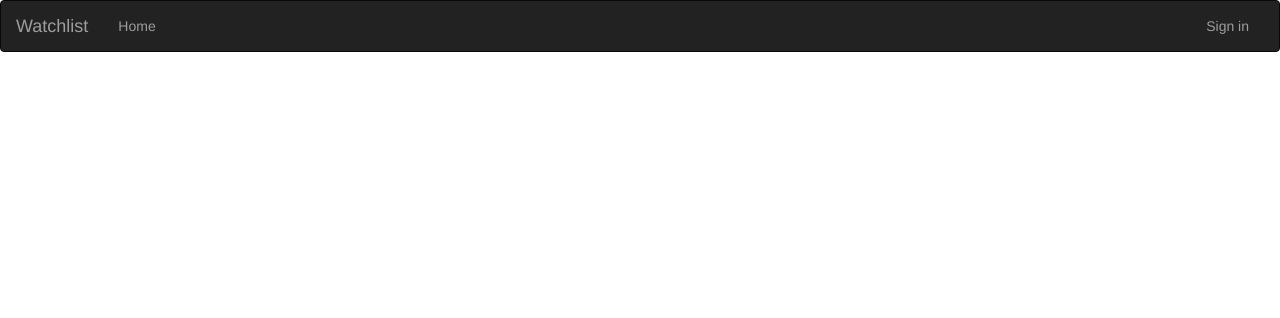
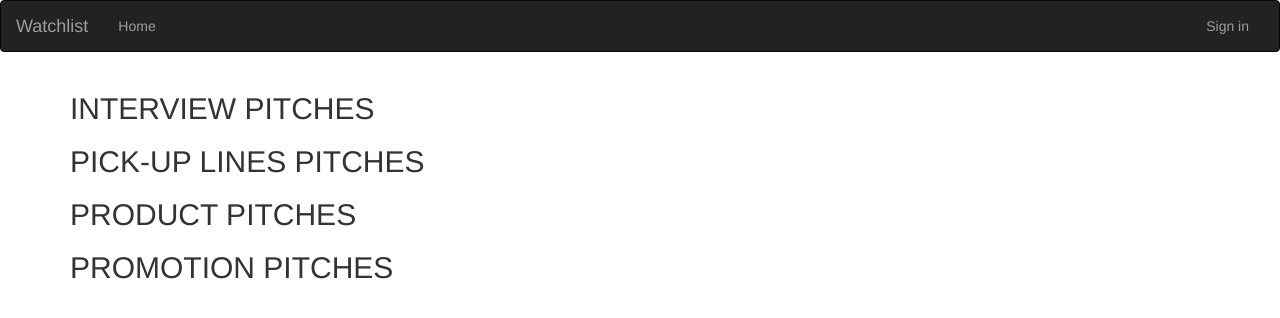
Before and after one commit to Derrick-Nyongesa/Blog, a Flask app: page / in a window 1280 px wide. Shown: the top 318 px of the page. Run offline with Flask 2, Linux system fonts and the light colour scheme; data that the repository does not hold is empty; some libraries are stand-ins or nearby versions.

Commit message:
added view and template to display the pitches

```diff
--- a/app/main/views.py
+++ b/app/main/views.py
@@ -8,7 +8,15 @@ from .forms import UpdateProfile,NewPitch
 
 @main.route('/')
 def index():
-    return render_template('/index.html')
+    pitches =  Pitch.query.all()
+    interview_pitch = Pitch.get_pitches_by_category('1')
+    pickup_lines = Pitch.get_pitches_by_category('2')
+    product_pitch = Pitch.get_pitches_by_category('3')
+    promotion_pitch = Pitch.get_pitches_by_category('4')
+    if pitches is None:
+        return redirect(url_for('pitch.html'))
+        title = "pitches"
+    return render_template("index.html", pitches = pitches, interviews = interview_pitch, pickups = pickup_lines,products = product_pitch,promotions = promotion_pitch )
 
 @main.route('/pitch', methods = ['GET','POST'])
 @login_required
@@ -22,6 +30,8 @@ def pitch():
         title = "pitches"
 
     return render_template('new_pitch.html',pitch_form = form)
+
+
 
 
 @main.route('/user/<uname>')
--- a/app/models.py
+++ b/app/models.py
@@ -64,10 +64,10 @@ class Pitch(db.Model):
 
     @classmethod
     def get_pitch(cls,id):
-        pitch = Pitches.query.filter_by(id=id).all()
+        pitch = Pitch.query.filter_by(id=id).all()
         return pitch
 
     @classmethod
     def get_pitches_by_category(cls,category):
-        pitches = Pitches.query.filter_by(category = category).all()
-        return posts
+        pitches = Pitch.query.filter_by(category = category).all()
+        return pitches
--- a/app/templates/index.html
+++ b/app/templates/index.html
@@ -1 +1,39 @@
 {% extends 'base.html' %}
+
+{% block content %}
+
+<div class="container">
+    <div>
+        <h2>INTERVIEW PITCHES</h2>
+        <ul>
+            {% for interview in interviews %}
+            <li>{{interview.title}}</li>
+            <li>{{interview.pitch}}</li>
+            {% endfor %}
+        </ul>
+        <h2>PICK-UP LINES PITCHES</h2>
+        <ul>
+            {% for pickup in pickups %}
+            <li>{{pickup.title}}</li>
+            <li>{{pickup.pitch}}</li>
+            {% endfor %}
+        </ul>
+        <h2>PRODUCT PITCHES</h2>
+        <ul>
+            {% for product in products %}
+            <li>{{product.title}}</li>
+            <li>{{product.pitch}}</li>
+            {% endfor %}
+        </ul>
+        <h2>PROMOTION PITCHES</h2>
+        <ul>
+            {% for promotion in promotions %}
+            <li>{{promotion.title}}</li>
+            <li>{{promotion.pitch}}</li>
+            {% endfor %}
+        </ul>
+    </div>
+
+</div>
+
+{% endblock %}
```
Also changed, not shown: app/templates/pitch.html (added, +18 -0 lines).
